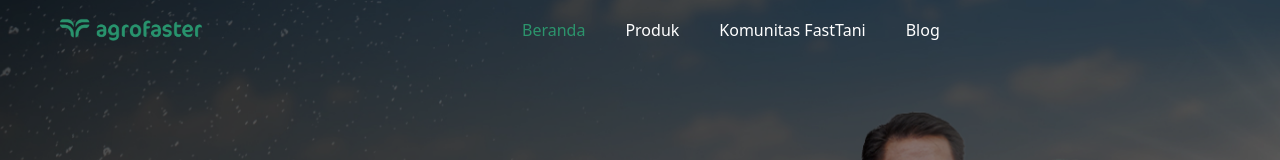
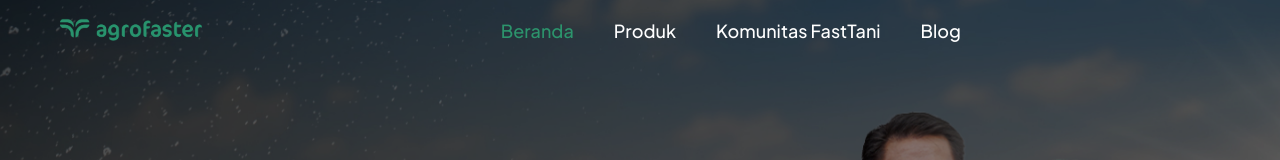
Before and after one commit to AbdanulIkhlas/agrofaster, a React (Vite) app: page / in a window 1280 px wide. Shown: the top 160 px of the page. Built offline with nearby package versions, Linux system fonts and the light colour scheme.

Commit message:
finishing

```diff
--- a/src/components/fragments/Footer.jsx
+++ b/src/components/fragments/Footer.jsx
@@ -12,7 +12,7 @@ const Footer = () => {
         />
         <div className="md:flex md:gap-40  lg:w-full lg:gap-20">
           {/* section perusahaan */}
-          <section className=" w-full mt-4">
+          <section className=" w-full mt-8 lg:mt-4">
             <h1 className="text-center font-bold text-lg text-[#2C946C] lg:text-2xl">
               Perusahaan
             </h1>
@@ -31,7 +31,7 @@ const Footer = () => {
             </ul>
           </section>
           {/* section gabung */}
-          <section className=" w-full mt-4">
+          <section className=" w-full mt-8 lg:mt-4">
             <h1 className="text-center font-bold text-lg text-[#2C946C] lg:text-2xl">
               Gabung
             </h1>
--- a/src/components/fragments/Navbar.jsx
+++ b/src/components/fragments/Navbar.jsx
@@ -59,7 +59,7 @@ const Navbar = ({ user }) => {
             : "bg-transparent text-white"
         } top-0 z-50 px-5 transition-colors duration-300`}
       >
-        <div className="flex items-center gap-1 flex-1  lg:flex-none lg:ps-10">
+        <div className="flex items-center gap-1 flex-1  lg:flex-none lg:ps-10 ">
           <img src="../../images/logo.png" alt="" className="h-[25px]  " />
         </div>
         <WideContent user={user} />
@@ -78,9 +78,9 @@ const Navbar = ({ user }) => {
 const WideContent = ({ user }) => {
   const location = useLocation();
   return (
-    <div className="items-center font-normal hidden  md:flex md:justify-end ">
-      <div className="flex-10">
-        <ul className="flex gap-10 text-[16px] font-medium ">
+    <div className="items-center font-normal hidden  md:flex md:justify-end  lg:w-full lg:justify-center">
+      <div className="">
+        <ul className="flex gap-10 text-[16px] font-medium  font-jakartaSans lg:text-[18px] ">
           {user ? (
             <>
               {menus.map((menu) => (
```
